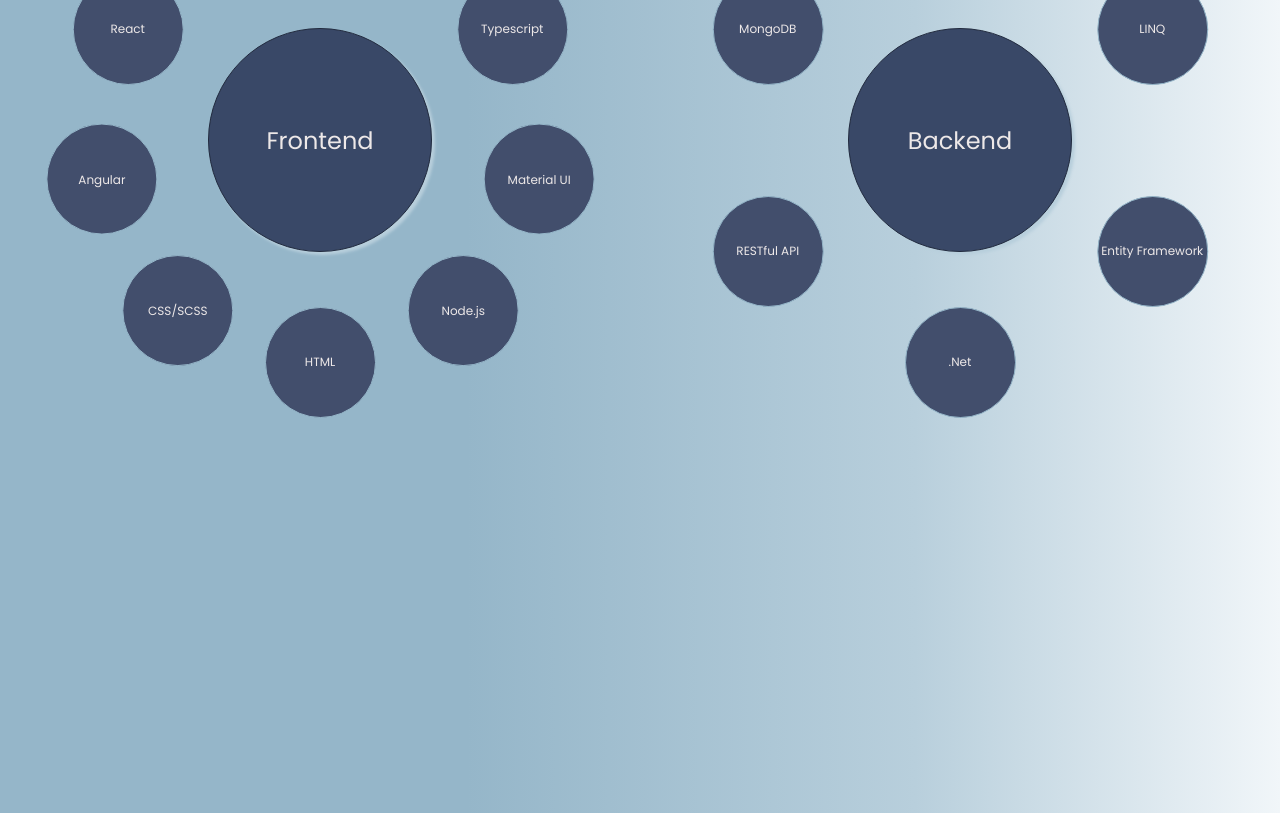
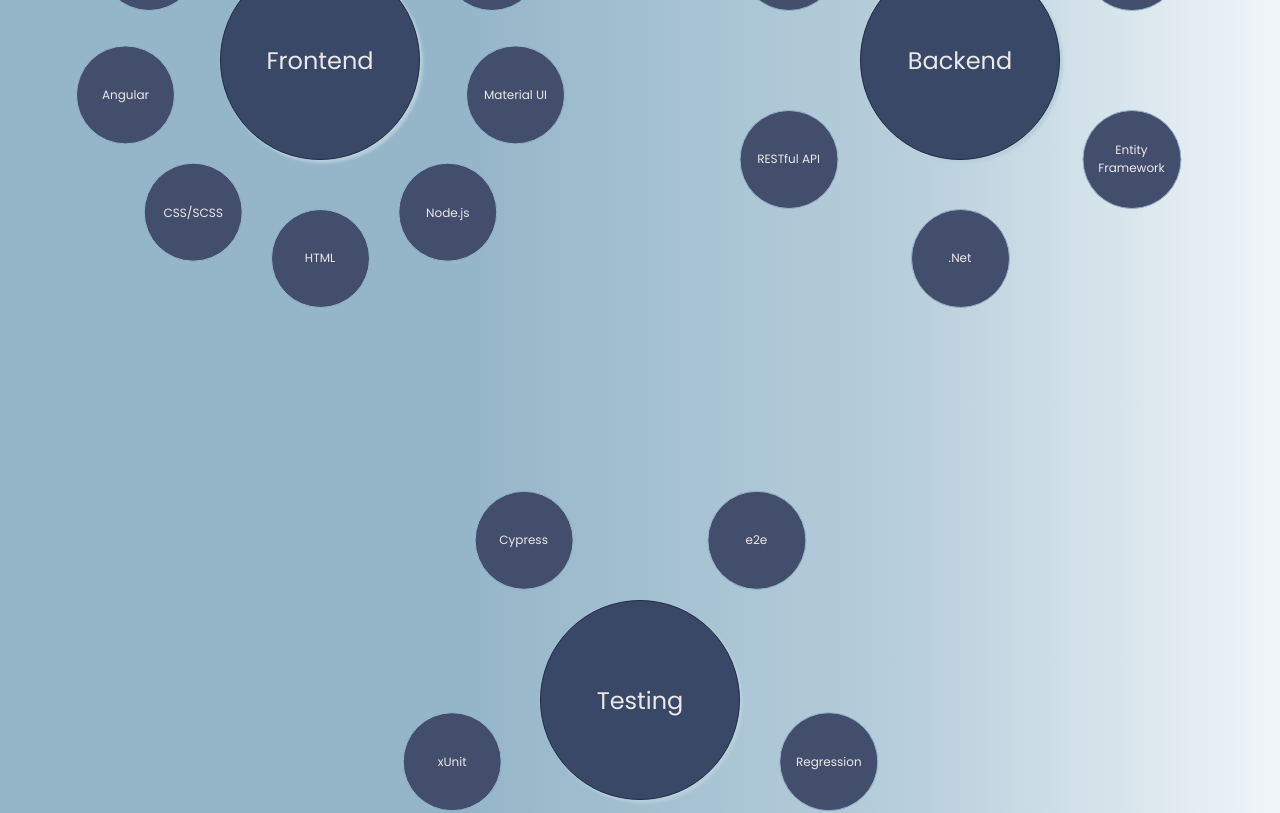
Before and after one commit to Matthew-Tolentino/app-lmt, a React (Create React App) app: page / in a window 1280 px wide. Shown: the part 1120-1933 px from the top of the page. Built offline with nearby package versions, Linux system fonts and the light colour scheme.

Commit message:
add testing orb

```diff
--- a/src/components/About/About.scss
+++ b/src/components/About/About.scss
@@ -56,7 +56,7 @@ div p {
   margin-bottom: 1em;
 }
 
-@media (max-width: $bp-tablet) {
+@media (max-width: $bp-laptop) {
   .about {
     grid-template-rows: .3fr .3fr .3fr;
     grid-template-columns: 1fr;
--- a/src/components/Skills/Skills.scss
+++ b/src/components/Skills/Skills.scss
@@ -5,7 +5,8 @@
   height: 100%;
   display: grid;
   grid-template-columns: .5fr .5fr;
-  grid-template-rows: 1fr;
+  // grid-template-rows: 1fr;
+  grid-template-rows: repeat(2, 50vw);
   // grid-gap: 1em;
   place-items: center;
 }
@@ -19,16 +20,18 @@
 }
 
 .frontend-orb {
-  @extend .orb;
   grid-area: 1 / 1 / 2 / 2;
 }
 
 .backend-orb {
-  @extend .orb;
   grid-area: 1 / 2 / 2 / 3;
 }
 
-@media (max-width: $bp-tablet) {
+.testing-orb {
+  grid-area: 2 / 1 / 3 / 3;
+}
+
+@media (max-width: $bp-laptop) {
   .skill-grid {
     grid-template-columns: 100%;
     grid-template-rows: repeat(var(--skillsLength) , 75vw);
@@ -37,4 +40,8 @@
   .backend-orb {
     grid-area: 2 / 1 / 3 / 2;
   }
+
+  .testing-orb {
+    grid-area: 3 / 1 / 4 / 2;
+  }
 }
--- a/src/components/Skills/Skills.tsx
+++ b/src/components/Skills/Skills.tsx
@@ -13,6 +13,10 @@ function Skills() {
       name: 'Backend',
       skillset: ['.Net', 'RESTful API', 'MongoDB', 'PostgreSQL', 'LINQ', 'Entity Framework']
     },
+    {
+      name: 'Testing',
+      skillset: ['Jest', 'xUnit', 'Cypress', 'e2e', 'Regression']
+    }
   ]
 
   return (
@@ -25,7 +29,7 @@ function Skills() {
       {
         skillOrbs.map((orb) => {
           return (
-            <div className={`${orb.name.toLowerCase()}-orb`}>
+            <div className={`${orb.name.toLowerCase()}-orb orb`}>
               <SkillOrb {...orb} />
             </div>
           );
--- a/src/shared/components/SkillOrb/SkillOrb.scss
+++ b/src/shared/components/SkillOrb/SkillOrb.scss
@@ -13,7 +13,7 @@
 
 .center-orb {
   @extend .circle;
-  width: 35%;
+  height: 25vh;
   aspect-ratio: 1 /1;
   font-size: 75%;
   position: relative;
@@ -39,13 +39,19 @@
   box-shadow: 3px 3px 10px $base-color;
 }
 
-@media (max-width: $bp-tablet) {
+@media (max-width: $bp-laptop) {
   .center-orb {
-    width: 25%;
+    height: 25vw;
     font-size: 50%;
   }
 
-  .outer-orb {
-    // font-size: 25%;
+    .outer-orb {
+      font-size: 75%;
+    }
   }
+
+  @media (max-width: $bp-mobile) {
+      .outer-orb {
+        font-size: 50%;
+      }
 }
--- a/src/styles.scss
+++ b/src/styles.scss
@@ -8,8 +8,10 @@ $ternary-color: #212A3E;
 $text-color: #ede8e8;
 
 // App Breakpoints
+$bp-laptop: 1024px;
 $bp-tablet: 768px;
-$bp-mobile: 480px;
+$bp-mobile: 560px;
+// $bp-mobile: 480px;
 
 // Global defaults
 * {
```
